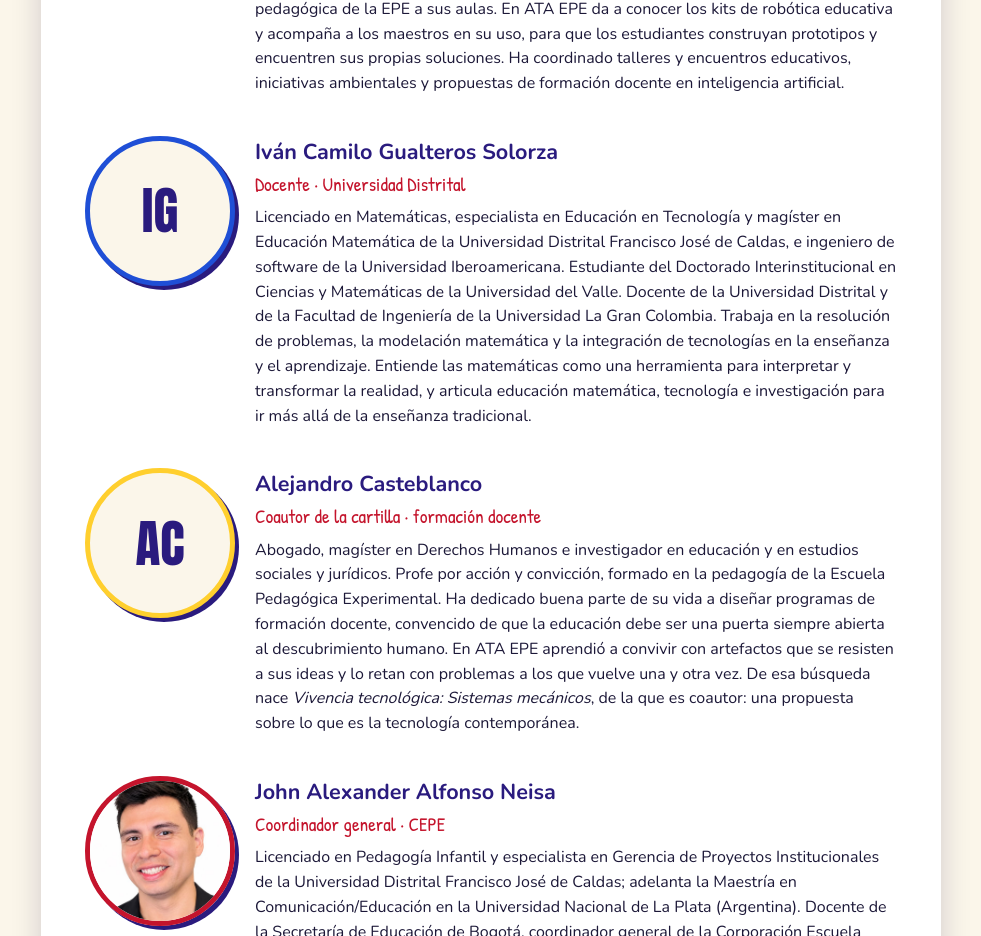
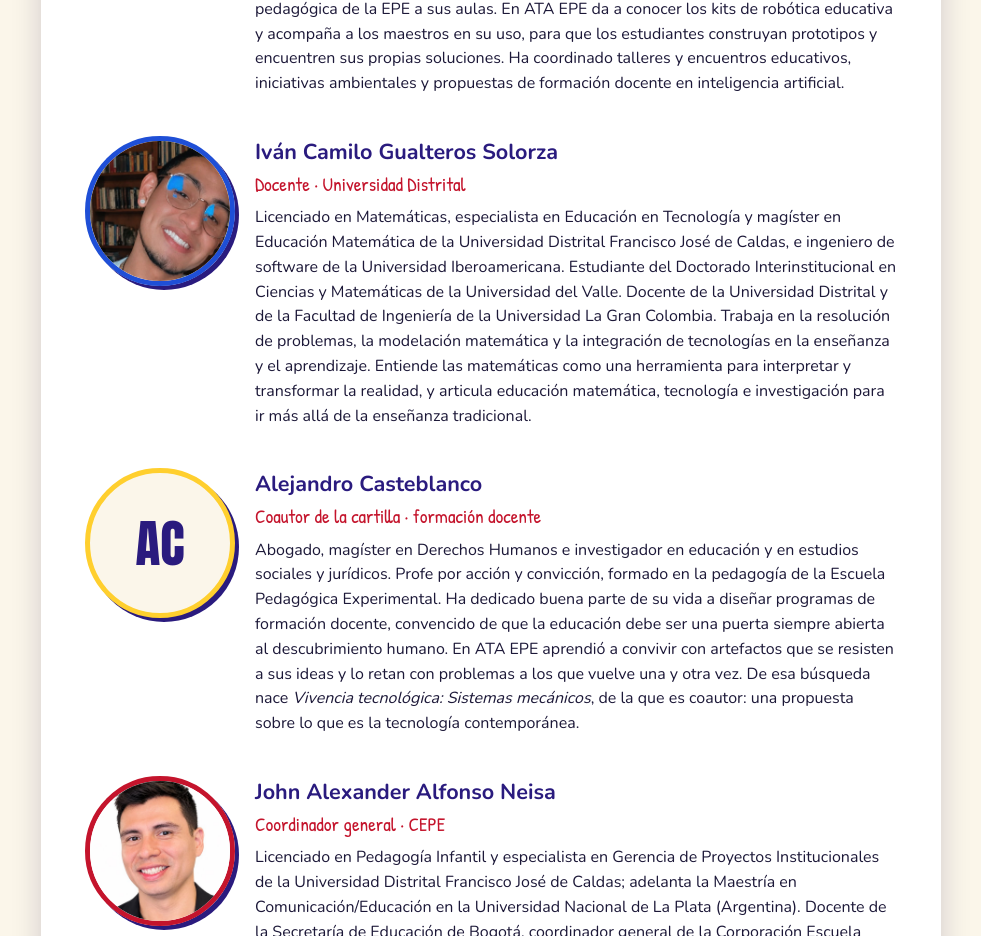
Before and after one commit to Sebrodriguezg/GIVIE-, a plain HTML site: page secciones/givie.html in a window 1280 px wide. Shown: the part 1775-2711 px from the top of the page, without its empty margins (149-1130 px from the left). Drawn offline with nearby package versions, Linux system fonts and the light colour scheme.

Commit message:
GIVIE: foto de Iván Camilo Gualteros Solorza
Co-Authored-By: Claude Opus 5.5 <noreply@anthropic.com>

```diff
--- a/secciones/givie.html
+++ b/secciones/givie.html
@@ -93,7 +93,7 @@
     </article>
 
     <article class="miembro">
-      <span class="miembro-iniciales" aria-hidden="true">IG</span>
+      <img src="../img/givie/ivan.jpg" alt="Iván Camilo Gualteros Solorza" loading="lazy">
       <div>
         <h3>Iván Camilo Gualteros Solorza</h3>
         <p class="miembro-rol">Docente · Universidad Distrital</p>
```
Also changed, not shown: img/givie/ivan.jpg (added).
